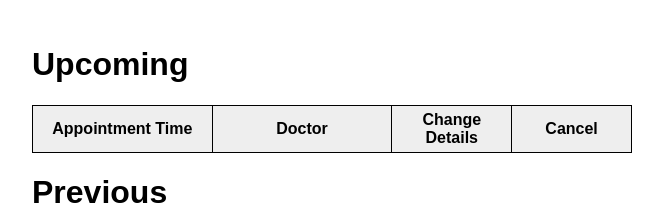
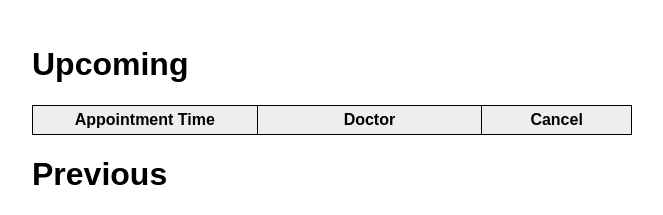
Before and after one commit to wahlp/ee4717-project, a PHP site: page /view_booking.php in a window 1280 px wide. Shown: the part 79-294 px from the top of the page, without its empty margins (308-971 px from the left). Run offline with PHP 8.4, Linux system fonts and the light colour scheme; the visitor is signed in with stand-in values (Sample User, id 1); data that the repository does not hold is empty.

Commit message:
Removed update booking column

```diff
--- a/view_booking.php
+++ b/view_booking.php
@@ -38,7 +38,6 @@
                     <tr class="future-appt">
                         <th>Appointment Time</th>
                         <th>Doctor</th>
-                        <th>Change Details</th>
                         <th>Cancel</th>
                     </tr>
                 </thead>
@@ -50,7 +49,6 @@
                             <tr class='future-appt'>
                                 <td class='appt-time'>" . $appt['appt_time'] . "</td>
                                 <td>" . $appt['doc_name'] . "</td>
-                                <td class='table-btn'><button>Change</button></td>
                                 <td class='table-btn'><button onclick='deleteAppointment($i)'>Cancel</button></td>
                             </tr>
                             ";
```
